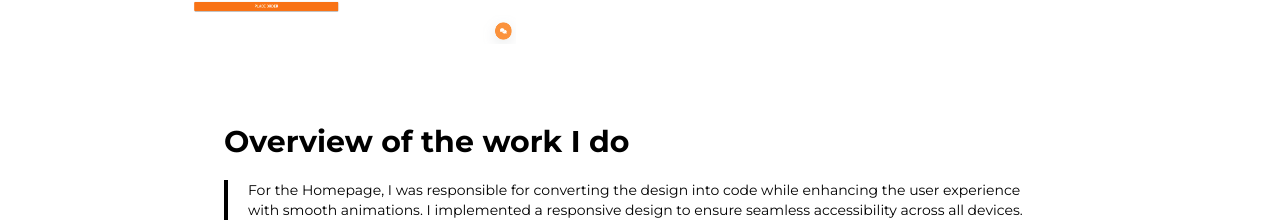
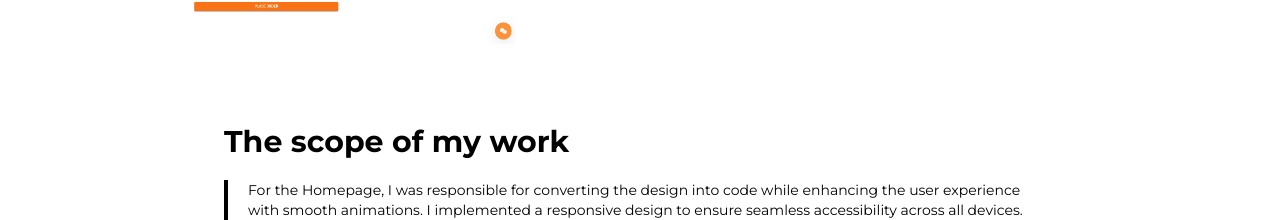
Before and after one commit to KittipunNew/Kittipun.Dev, a React (Vite) app: page /project/1 in a window 1280 px wide. Shown: the part 3516-3736 px from the top of the page. Built offline with nearby package versions, Linux system fonts and the light colour scheme; a web font is replaced by a local one.

Commit message:
fix detail project

```diff
--- a/src/page/projectdetailpage/ProjectDetail1.jsx
+++ b/src/page/projectdetailpage/ProjectDetail1.jsx
@@ -94,7 +94,7 @@ const ProjectDetail1 = () => {
 
       <div className="w-full mt-20 flex flex-col gap-5 font-montserrat">
         <h1 className="text-xl md:text-3xl font-bold lg:ml-52">
-          Overview of the work I do
+          The scope of my work
         </h1>
         <div className="flex flex-col border-l-4 border-black lg:mx-52 px-5 text-sm lg:text-md">
           <div>
```
